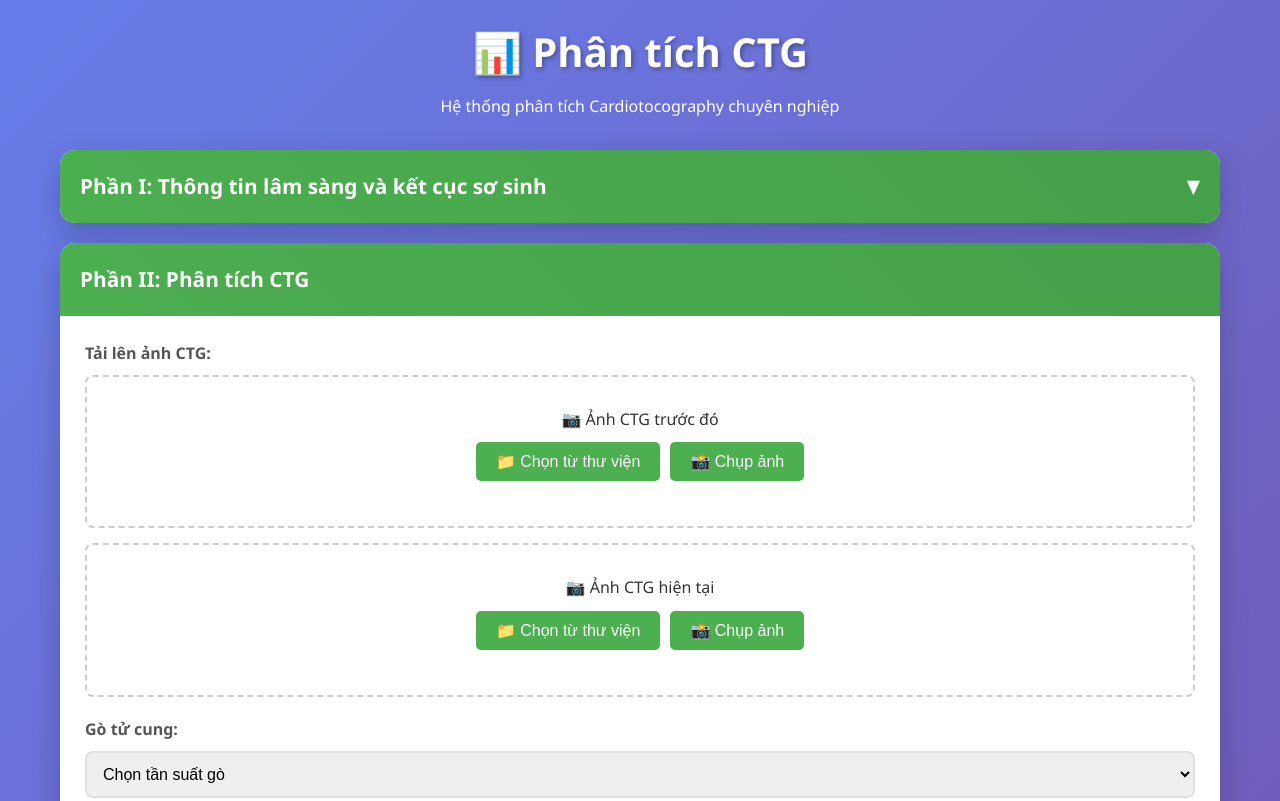
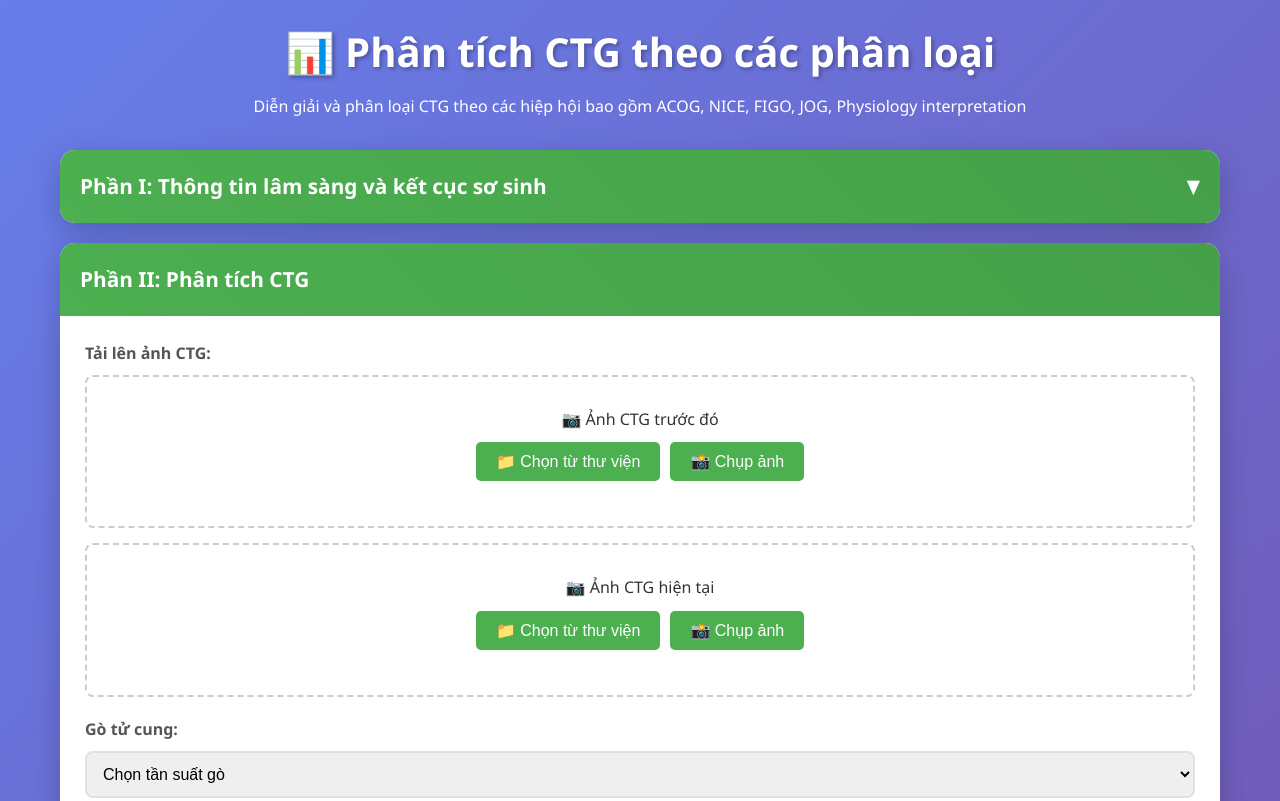
Before and after one commit to xuansonmai-lab/CTG-full, a plain HTML site: page index.html in a window 1280 px wide. Shown: the top 801 px of the page. Drawn offline with nearby package versions, Linux system fonts and the light colour scheme.

Commit message:
Update index.html

```diff
--- a/index.html
+++ b/index.html
@@ -3,7 +3,7 @@
 <head>
     <meta charset="UTF-8">
     <meta name="viewport" content="width=device-width, initial-scale=1.0">
-    <title>Phân tích CTG - Sản phụ khoa</title>
+    <title>Phân tích CTG - 5 phân loại</title>
     <style>
         * {
             margin: 0;
@@ -333,8 +333,8 @@
 <body>
     <div class="container">
         <div class="header">
-            <h1>📊 Phân tích CTG</h1>
-            <p>Hệ thống phân tích Cardiotocography chuyên nghiệp</p>
+            <h1>📊 Phân tích CTG theo các phân loại</h1>
+            <p>Diễn giải và phân loại CTG theo các hiệp hội bao gồm ACOG, NICE, FIGO, JOG, Physiology interpretation</p>
         </div>
 
         <!-- Phần I: Thông tin lâm sàng -->
```
